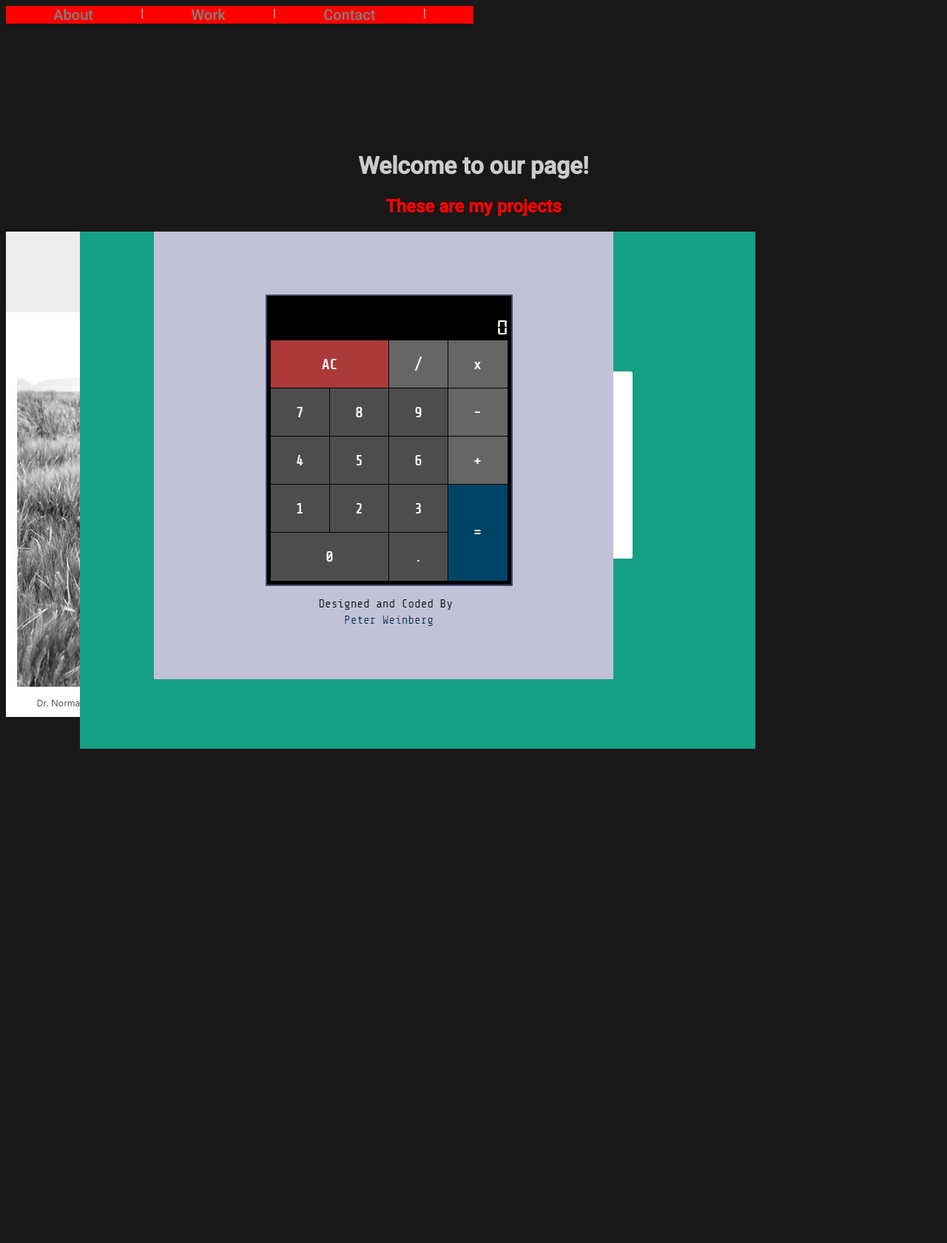
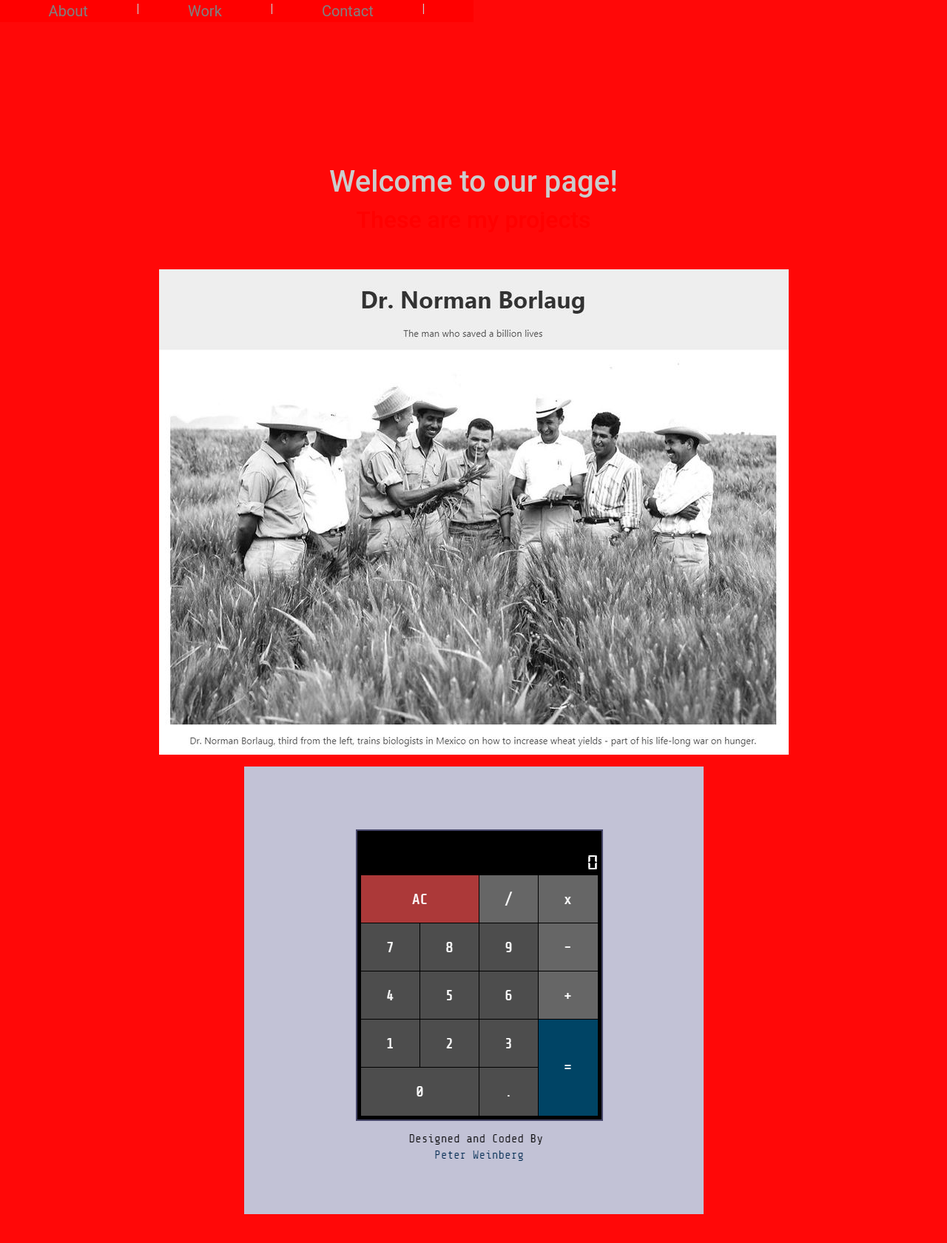
Before and after one commit to varo-102/Microverse-Challenge-Henry-D-and-Alvaro-T, a plain HTML site: page index.html in a window 1280 px wide. Shown: the whole page at 74% size. Before the commit the page ends 1024 px from the top, so only its background shows below. Drawn offline with nearby package versions, Linux system fonts and the light colour scheme; files that its build step writes are made by us from their sources.

Commit message:
'added images and background and breaks'

```diff
--- a/index.html
+++ b/index.html
@@ -1,12 +1,33 @@
 <!DOCTYPE html>
-<html>
-    <head>
-        <link href="./style.css" rel="stylesheet">
-        <link href="https://fonts.googleapis.com/css2?family=Roboto:wght@500&display=swap" rel="stylesheet">
-
-    </head>
+<html lang="en">
+  <head>
+    <meta charset="UTF-8" />
+    <title>Fork Me! FCC: Test Suite Template</title>
+    <link
+      rel="stylesheet"
+      href="https://stackpath.bootstrapcdn.com/bootstrap/4.5.0/css/bootstrap.min.css"
+      integrity="sha384-9aIt2nRpC12Uk9gS9baDl411NQApFmC26EwAOH8WgZl5MYYxFfc+NcPb1dKGj7Sk"
+      crossorigin="anonymous"
+    />
+    <script
+      src="https://code.jquery.com/jquery-3.5.1.slim.min.js"
+      integrity="sha384-DfXdz2htPH0lsSSs5nCTpuj/zy4C+OGpamoFVy38MVBnE+IbbVYUew+OrCXaRkfj"
+      crossorigin="anonymous"
+    ></script>
+    <script
+      src="https://cdn.jsdelivr.net/npm/popper.js@1.16.0/dist/umd/popper.min.js"
+      integrity="sha384-Q6E9RHvbIyZFJoft+2mJbHaEWldlvI9IOYy5n3zV9zzTtmI3UksdQRVvoxMfooAo"
+      crossorigin="anonymous"
+    ></script>
+    <script
+      src="https://stackpath.bootstrapcdn.com/bootstrap/4.5.0/js/bootstrap.min.js"
+      integrity="sha384-OgVRvuATP1z7JjHLkuOU7Xw704+h835Lr+6QL9UvYjZE3Ipu6Tp75j7Bh/kR0JKI"
+      crossorigin="anonymous"
+    ></script>
+    <link rel="stylesheet" href="css/style.css" />
     <body>
-        <div id="header-details-wrapper">
+        <div id="background"></div>
+        <div id="header-details-wrapper" class="text-right">
             <a class="header-link" href="#">About</a> |
             <a class="header-link" href="#">Work</a> |
             <a class="header-link" href="#">Contact</a> |
@@ -19,23 +40,48 @@
         <br>
         <br>
         <br>
-        <div id="welcome-section">
+        <div id="welcome-section" class="text-center">
             <h1>Welcome to our page!</h1>
-        <div id="project-section" >
+        <div id="projects" class="project-section">
             <h2 id="subco">These are my projects</h2>
+            <div id="project-title">
+
+            </div>
             </div>
         </div>
-        <div class="price">
-            <div style="width: 500px;">
-            <div style="float: left; width: 100px;">
-            <img src="tribute.jpg">
             </div>
-            <div style="float: left; width: 100px;">
-            <img src="random.png">
-            </div>
-            <div style="float: left; width: 100px;">
-            <img src="calc.png">
             </div>
         </div>
-    </body>
+        <div class="grid-container">
+            <div class="grid-item">
+                <div class="grid-item">
+                <div class="projects-grid">
+                <div id="img-div" class="text-center mt-5">
+                <figure>
+                  <img
+                    src="tribute.jpg"
+                    alt="tribute"
+                    id="image"
+                  /></div>
+                </div>
+            <div class="grid-item">
+                <div class="grid-item">
+                <div id="img-div" class="text-center mt-3">
+                <figure>
+                    <img
+                      src="calc.png"
+                      alt="calcuator"
+                      id="image2"
+                    /></div>
+                </div>
+                <br>
+        <br>
+        <br>
+        <br>
+        <br>
+        <br>
+        <br>
+        <br>
+          </div>
+        </body>
 </html>
--- a/style.css
+++ b/style.css
@@ -3,7 +3,7 @@
 }
 body {
     font-family: 'Roboto', sans-serif;
-    background-color: #181818;
+    background-color: #ff0808;
     color: #ccc;
     text-align: center;
 }
@@ -91,3 +91,7 @@ body {
     margin: 0 auto;
     background-color: #777;
 }
+
+#background {
+    background-color: rgb(23, 133, 206)
+}
```
